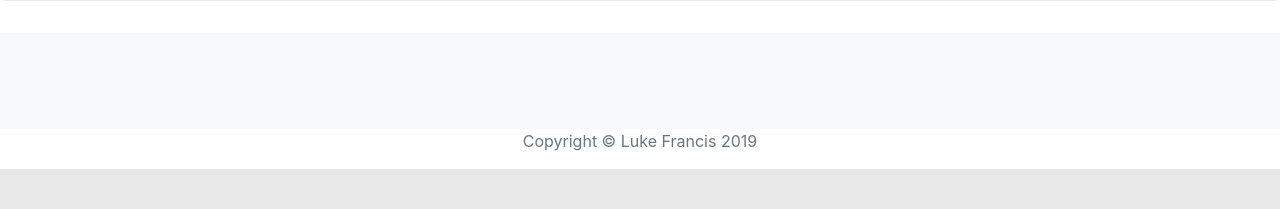
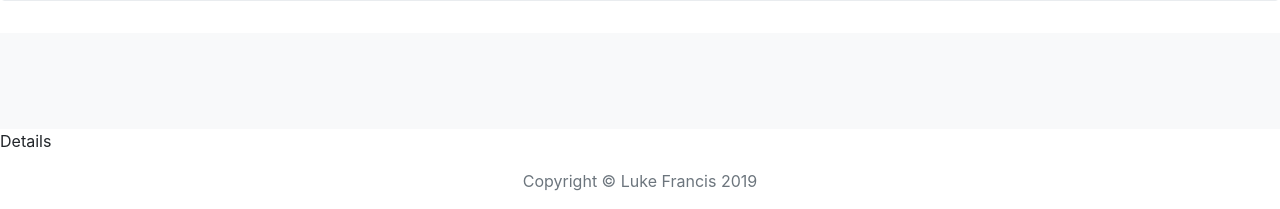
Before and after one commit to lukefrancis5/portfolio, a Django app: template jobs/templates/jobs/home.html in a window 1280 px wide. Shown: the part 685-894 px from the top of the page. Before the commit the page ends 854 px from the top, so only its background shows below. Run offline with Django 3.2, Linux system fonts and the light colour scheme; the template is opened without the code that fills it, so the values that code supplies are empty; some libraries are stand-ins or nearby versions.

Commit message:
added details

```diff
--- a/jobs/templates/jobs/home.html
+++ b/jobs/templates/jobs/home.html
@@ -83,6 +83,7 @@
 
 </main>
 
+<p>Details</p>
 <footer class="text-muted">
   <div class="container text-center">
     <p>Copyright &copy; Luke Francis {% now "Y" %} <span class="glyphicon glyphicon-copyright-mark"></span></p>
```
